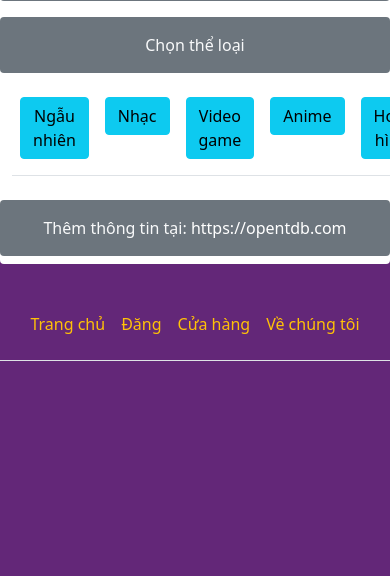
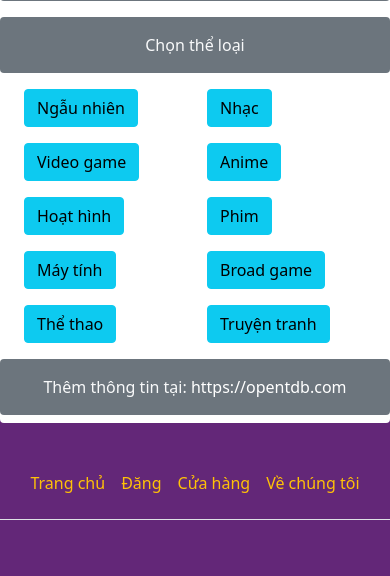
Before and after one commit to RageOfFire/KingSoundTrackMP3, a PHP site: page /coinpage.php in a window 390 px wide; the page is wider, and only the part inside the window is pictured. Shown: the part 326-902 px from the top of that part. Before the commit the page ends 687 px from the top of that part, so only its background shows below. Run offline with PHP 8.4, Linux system fonts and the light colour scheme; the visitor is signed in with stand-in values (Sample User, id 1); data that the repository does not hold is empty.

Commit message:
Responsive

```diff
--- a/coinpage.php
+++ b/coinpage.php
@@ -32,20 +32,20 @@ else {
           </p>
           <p class="text-center p-3 mb-2 mt-2 left-50 bg-secondary text-light rounded">Chọn thể loại</p>
         </div>
-          <table class="table">
-            <tbody class="d-flex justify-content-center">
-          <td><a href="./Minigame.php?url=https://opentdb.com/api.php?amount=5&type=boolean"><button type="button" class="btn btn-info text-center mb-2 mt-2 rounded">Ngẫu nhiên</button></a></td>
-          <td><a href="./Minigame.php?url=https://opentdb.com/api.php?amount=5&category=12&type=boolean"><button type="button" class="btn btn-info text-center mb-2 mt-2 rounded">Nhạc</button></a></td>
-          <td><a href="./Minigame.php?url=https://opentdb.com/api.php?amount=5&category=15&type=boolean"><button type="button" class="btn btn-info text-center mb-2 mt-2 rounded">Video game</button></a></td>
-          <td><a href="./Minigame.php?url=https://opentdb.com/api.php?amount=5&category=31&type=boolean"><button type="button" class="btn btn-info text-center mb-2 mt-2 rounded">Anime</button></a></td>
-          <td><a href="./Minigame.php?url=https://opentdb.com/api.php?amount=5&category=32&type=boolean"><button type="button" class="btn btn-info text-center mb-2 mt-2 rounded">Hoạt hình</button></a></td>
-          <td><a href="./Minigame.php?url=https://opentdb.com/api.php?amount=5&category=11&type=boolean"><button type="button" class="btn btn-info text-center mb-2 mt-2 rounded">Phim</button></a></td>
-          <td><a href="./Minigame.php?url=https://opentdb.com/api.php?amount=5&category=18&type=boolean"><button type="button" class="btn btn-info text-center mb-2 mt-2 rounded">Máy tính</button></a></td>
-          <td><a href="./Minigame.php?url=https://opentdb.com/api.php?amount=5&category=16&type=boolean"><button type="button" class="btn btn-info text-center mb-2 mt-2 rounded">Broad game</button></a></td>
-          <td><a href="./Minigame.php?url=https://opentdb.com/api.php?amount=5&category=21&type=boolean"><button type="button" class="btn btn-info text-center mb-2 mt-2 rounded">Thể thao</button></a></td>
-          <td><a href="./Minigame.php?url=https://opentdb.com/api.php?amount=5&category=29&type=boolean"><button type="button" class="btn btn-info text-center mb-2 mt-2 rounded">Truyện tranh</button></a></td>
-            </tbody>
-          </table>
+          <div class="container">
+            <div class="row justify-content-center">
+          <div class="col-6 col-sm-3"><a href="./Minigame.php?url=https://opentdb.com/api.php?amount=5&type=boolean"><button type="button" class="btn btn-info text-center mb-2 mt-2 rounded">Ngẫu nhiên</button></a></div>
+          <div class="col-6 col-sm-3"><a href="./Minigame.php?url=https://opentdb.com/api.php?amount=5&category=12&type=boolean"><button type="button" class="btn btn-info text-center mb-2 mt-2 rounded">Nhạc</button></a></div>
+          <div class="col-6 col-sm-3"><a href="./Minigame.php?url=https://opentdb.com/api.php?amount=5&category=15&type=boolean"><button type="button" class="btn btn-info text-center mb-2 mt-2 rounded">Video game</button></a></div>
+          <div class="col-6 col-sm-3"><a href="./Minigame.php?url=https://opentdb.com/api.php?amount=5&category=31&type=boolean"><button type="button" class="btn btn-info text-center mb-2 mt-2 rounded">Anime</button></a></div>
+          <div class="col-6 col-sm-3"><a href="./Minigame.php?url=https://opentdb.com/api.php?amount=5&category=32&type=boolean"><button type="button" class="btn btn-info text-center mb-2 mt-2 rounded">Hoạt hình</button></a></div>
+          <div class="col-6 col-sm-3"><a href="./Minigame.php?url=https://opentdb.com/api.php?amount=5&category=11&type=boolean"><button type="button" class="btn btn-info text-center mb-2 mt-2 rounded">Phim</button></a></div>
+          <div class="col-6 col-sm-3"><a href="./Minigame.php?url=https://opentdb.com/api.php?amount=5&category=18&type=boolean"><button type="button" class="btn btn-info text-center mb-2 mt-2 rounded">Máy tính</button></a></div>
+          <div class="col-6 col-sm-3"><a href="./Minigame.php?url=https://opentdb.com/api.php?amount=5&category=16&type=boolean"><button type="button" class="btn btn-info text-center mb-2 mt-2 rounded">Broad game</button></a></div>
+          <div class="col-6 col-sm-3"><a href="./Minigame.php?url=https://opentdb.com/api.php?amount=5&category=21&type=boolean"><button type="button" class="btn btn-info text-center mb-2 mt-2 rounded">Thể thao</button></a></div>
+          <div class="col-6 col-sm-3"><a href="./Minigame.php?url=https://opentdb.com/api.php?amount=5&category=29&type=boolean"><button type="button" class="btn btn-info text-center mb-2 mt-2 rounded">Truyện tranh</button></a></div>
+            </div>
+          </div>
           <div class="row">
           <p class="text-center p-3 mb-2 mt-2 bg-secondary text-light rounded">Thêm thông tin tại: <a href="https://opentdb.com" target="_blank" title="https://opentdb.com">https://opentdb.com</a></p>
           </div>
--- a/index.php
+++ b/index.php
@@ -67,11 +67,10 @@
               $sql_getmusic6 = "SELECT * FROM music LIMIT $start_at,$number_of_item";
               $getmusic6 = $conn->query($sql_getmusic6) or die($conn->error);
               while ($row = $getmusic6->fetch_assoc()) {
-
                 echo
                 '<div class="music-item text-center">
                 <ul class="list-group m-5">
-                <li class="list-group-item list-group-item-warning"><a href="?list='.$row['list'].'#Music_choosen"><img src="./Profile Storage/'.$row['create_by'].'/img/'.$row['picture'].'" onError="this.onerror=null;this.src=`./assets/img/vector60-1116-01.jpg`;" alt="Music image" class="music-img"></a></li>
+                <li class="list-group-item list-group-item-warning"><a href="?list='.$row['list'].'#Music_choosen"><img src="./Profile Storage/'.$row['create_by'].'/img/'.$row['picture'].'" onError="this.onerror=null;this.src=`./assets/img/vector60-1116-01.jpg`;" alt="Music image" class="music-img img-fluid"></a></li>
                 <li class="list-group-item list-group-item-warning">Tên: '.$row['title'].'</li>
                 <li class="list-group-item list-group-item-warning">Thể loại: '.$row['gender'].'</li>
                 <li class="list-group-item list-group-item-warning">Tác giả: '.$row['author'].'</li>
```
Also changed, not shown: assets/css/style.css (+7 -2 lines).
